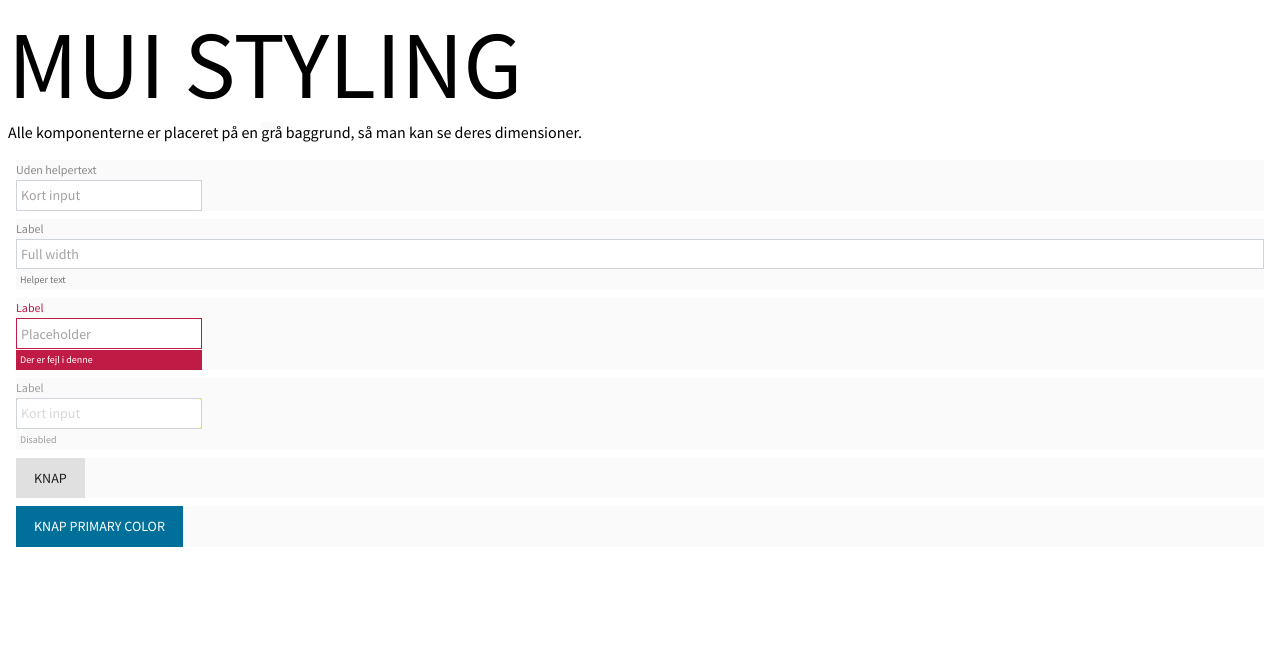
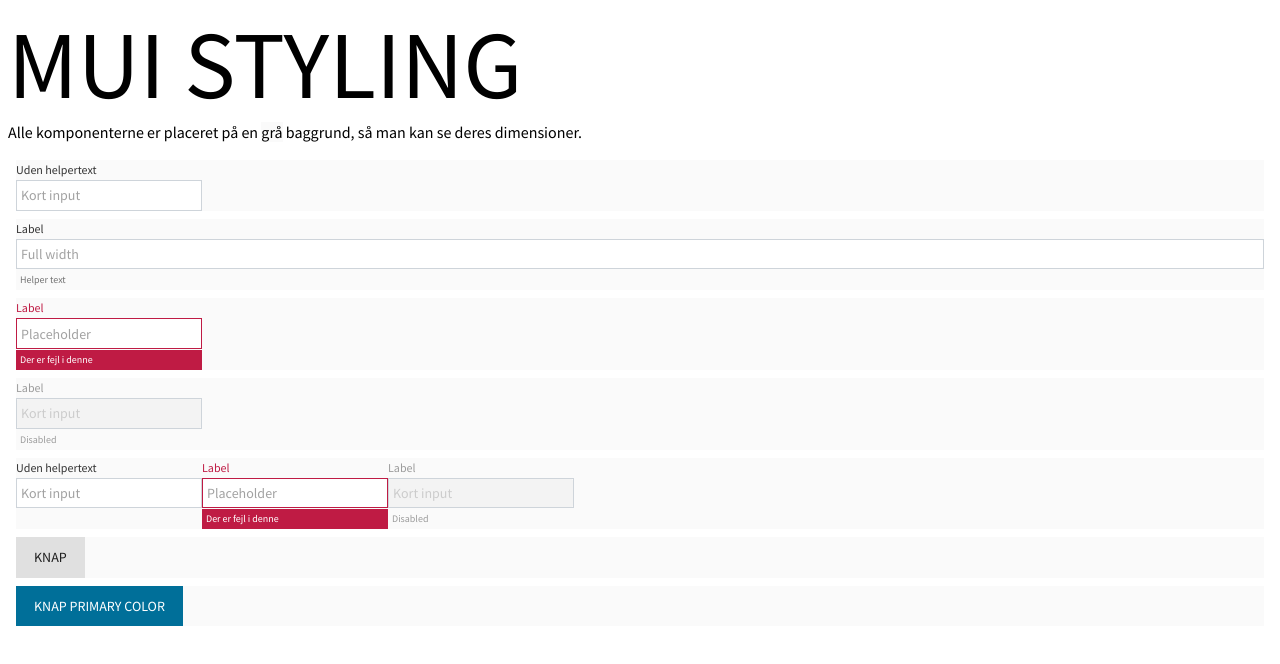
Before and after one commit to ilbrando/mui-styling, a React (Create React App) app: page / in a window 1280 px wide. Shown: the top 664 px of the page. Built offline with nearby package versions, Linux system fonts and the light colour scheme.

Commit message:
Focused border and disabled

```diff
--- a/src/index.tsx
+++ b/src/index.tsx
@@ -17,7 +17,7 @@
 const theme = createMuiTheme({
   palette: {
     primary: { main: primaryMain },
-    error: { main: errorMain}
+    error: { main: errorMain }
   },
   typography: {
     fontFamily: "Source Sans Pro"
@@ -26,11 +26,9 @@
     MuiInputBase: {
       root: {
         border: "1px solid #ced4da",
+        "&$focused": {borderColor: primaryMain},
         "&$error": {
           borderColor: errorMain
-        },
-        "&$disabled": {
-          backgroundColor: "yellow"
         }
       },
       input: {
@@ -40,19 +38,33 @@
         fontSize: 14,
         lineHeight: 24,
         padding: "6px 4px",
-        transition: defaultTheme.transitions.create(["border-color", "box-shadow"]),
-        "&:focus": {
-          borderColor: primaryMain
-        },
+        transition: defaultTheme.transitions.create([
+          "border-color",
+          "box-shadow"
+        ]),
+        "&$disabled": {
+          backgroundColor: "#f3f3f3"
+        }
       }
-
     },
     MuiInputLabel: {
       formControl: {
         fontSize: 16,
         lineHeight: 1.25,
-        color: "#888888",
+        color: "#333333",
         position: "relative"
+      }
+    },
+    MuiFormHelperText: {
+      root: {
+        fontSize: 10,
+        lineHeight: 1.6,
+        marginTop: 1,
+        padding: "2px 4px",
+        "&$error": {
+          backgroundColor: "#BF1B44",
+          color: "white"
+        }
       }
     },
 
@@ -67,18 +79,6 @@
           borderStyle: "solid",
           borderWidth: 2,
           borderColor: green[200]
-        }
-      }
-    },
-    MuiFormHelperText: {
-      root: {
-        fontSize: 10,
-        lineHeight: 1.6,
-        marginTop: 1,
-        padding: "2px 4px",
-        "&$error": {
-          backgroundColor: "#BF1B44",
-          color: "white"
         }
       }
     }
@@ -100,13 +100,43 @@
       <TextField placeholder="Kort input" label="Uden helpertext" />
     </Box>
     <Box m={1} bgcolor={grey[50]}>
-      <TextField fullWidth placeholder="Full width" label="Label" helperText="Helper text" />
+      <TextField
+        fullWidth
+        placeholder="Full width"
+        label="Label"
+        helperText="Helper text"
+      />
     </Box>
     <Box m={1} bgcolor={grey[50]}>
-      <TextField placeholder="Placeholder" label="Label" error helperText="Der er fejl i denne"/>
+      <TextField
+        placeholder="Placeholder"
+        label="Label"
+        error
+        helperText="Der er fejl i denne"
+      />
     </Box>
     <Box m={1} bgcolor={grey[50]}>
-      <TextField placeholder="Kort input" label="Label" disabled helperText="Disabled" />
+      <TextField
+        placeholder="Kort input"
+        label="Label"
+        disabled
+        helperText="Disabled"
+      />
+    </Box>
+    <Box m={1} bgcolor={grey[50]}>
+      <TextField placeholder="Kort input" label="Uden helpertext" />
+      <TextField
+        placeholder="Placeholder"
+        label="Label"
+        error
+        helperText="Der er fejl i denne"
+      />
+      <TextField
+        placeholder="Kort input"
+        label="Label"
+        disabled
+        helperText="Disabled"
+      />
     </Box>
     <Box m={1} bgcolor={grey[50]}>
       <Button>Knap</Button>
```
